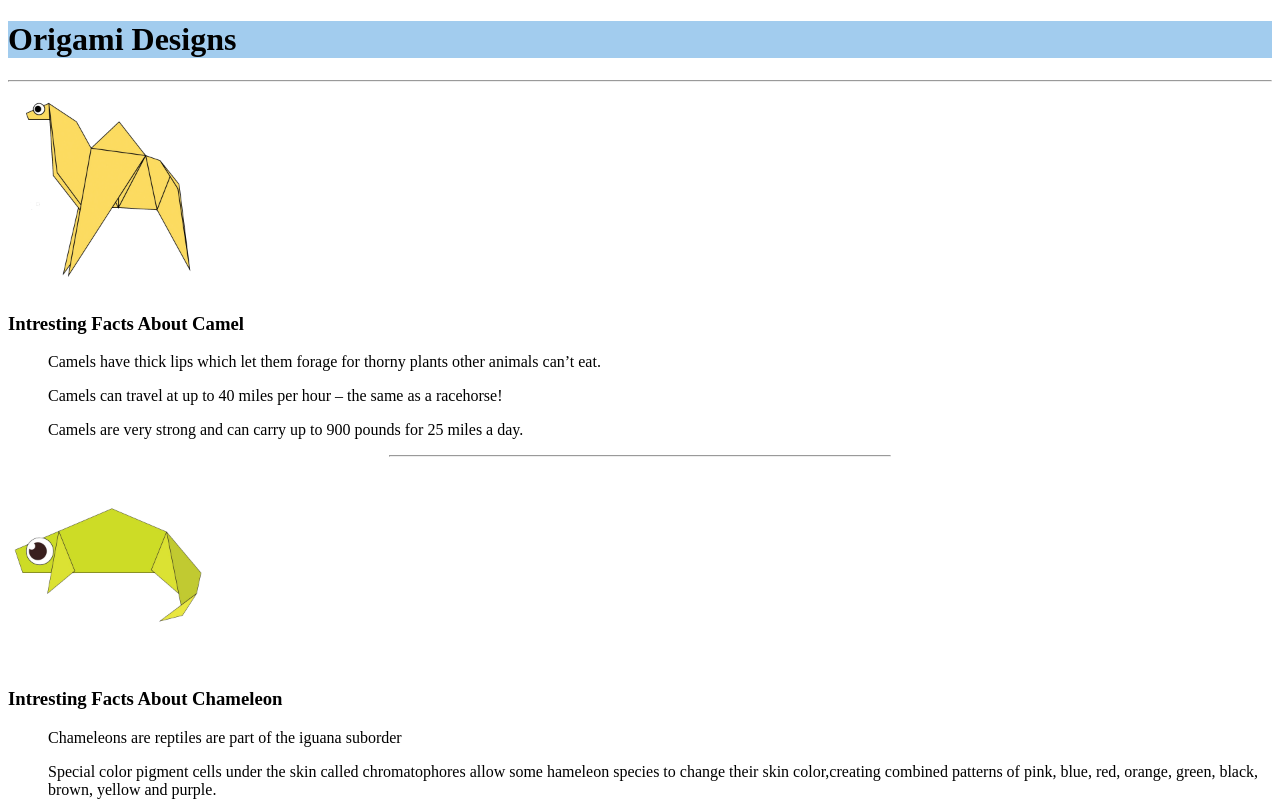
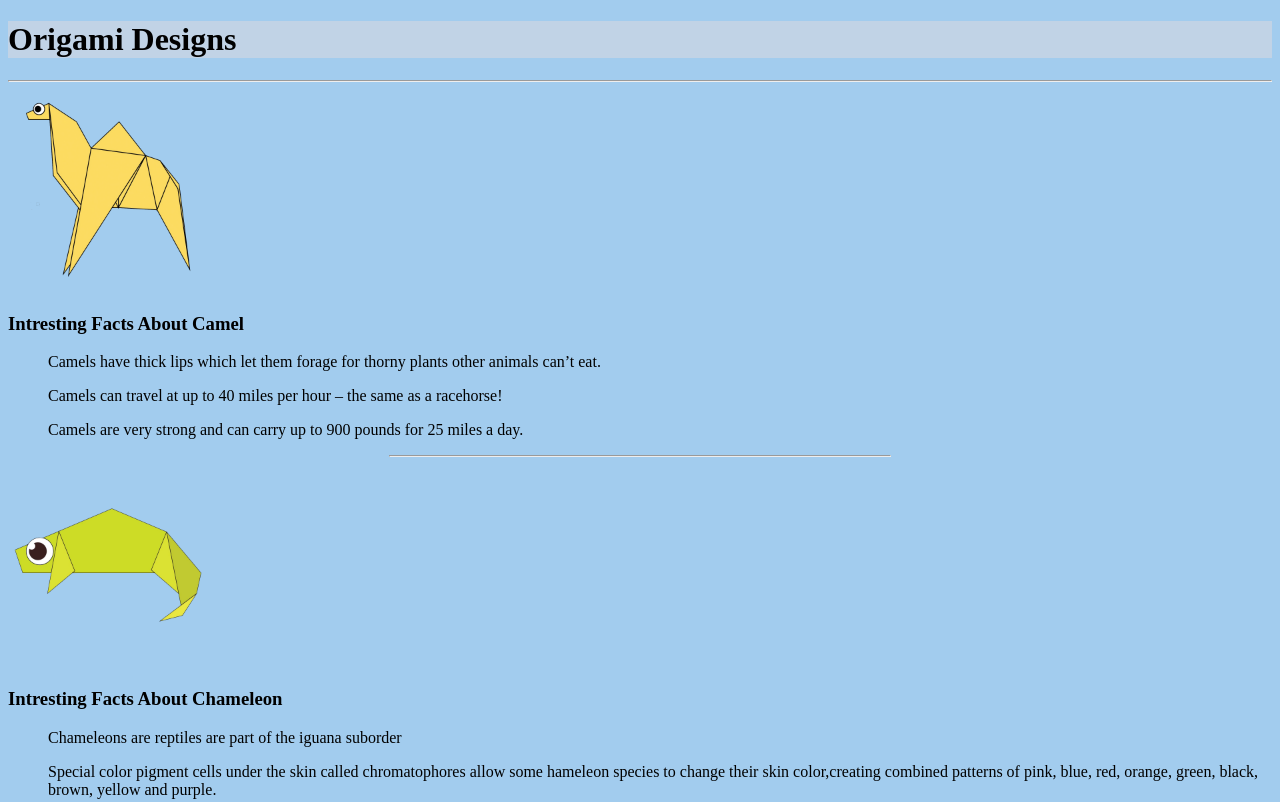
Before and after one commit to nila12310/Origami-Website-Design-Part-1, a plain HTML site: page index.html in a window 1280 px wide. Shown: the top 802 px of the page. Drawn offline with Linux system fonts and the light colour scheme.

Commit message:
Update index.html

```diff
--- a/index.html
+++ b/index.html
@@ -8,9 +8,9 @@
 
             <style>
 
-            h1{ color: pghtcoral;  background-color:  rgb(162, 204, 238); }
+            h1{ color: pghtcoral;  background-color:  rgba(233, 219, 219, 0.438); }
 
-                body{ background-color:   rgb(162, 204, 238)); }
+                body{ background-color:   rgb(162, 204, 238); }
 
                 img{ border: 5px sopd black; border-radius: 40px; }
 
```
